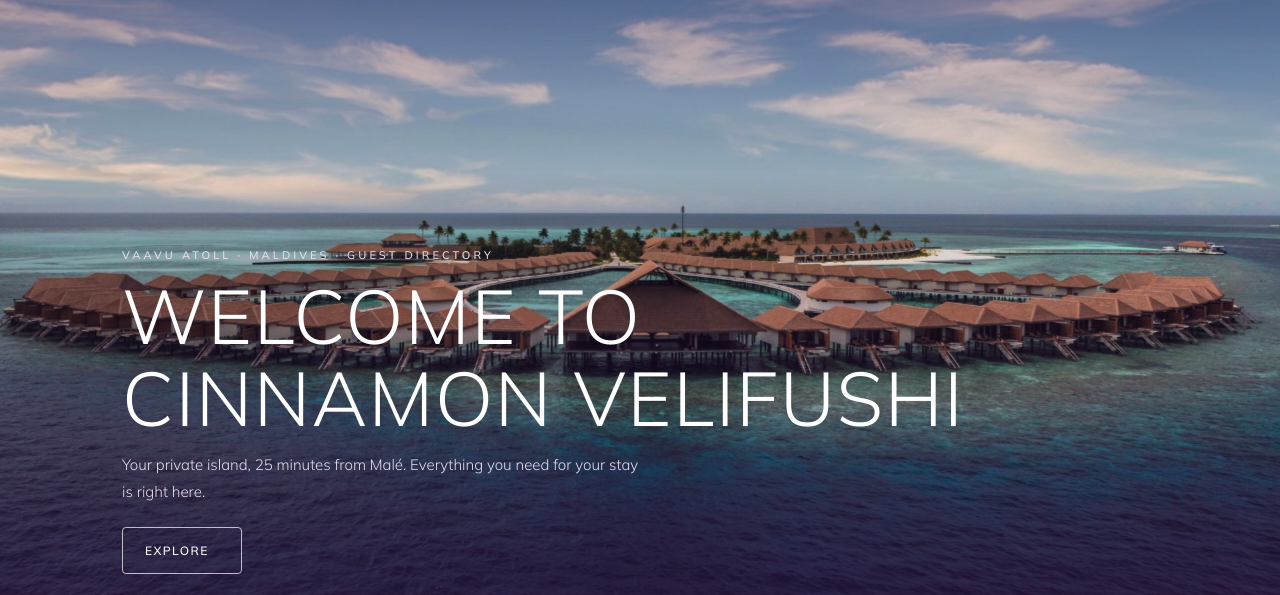
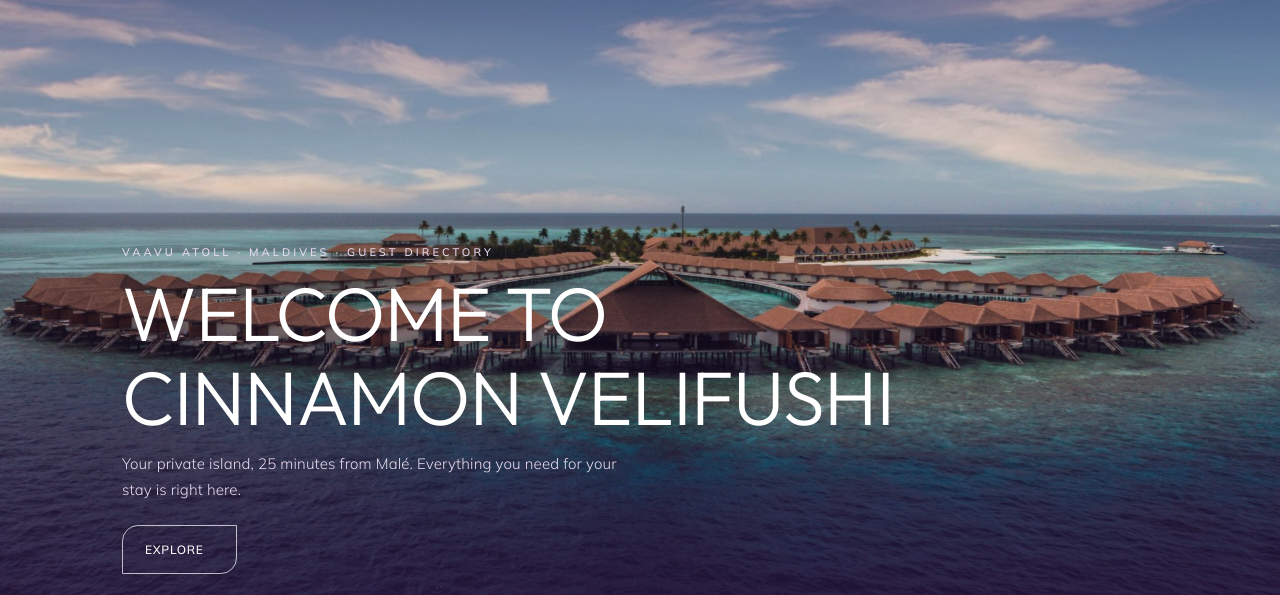
Before and after one commit to piushanCnakandala/Cinnamon-Velifushi, a plain HTML site: page index.html in a window 1280 px wide. Shown: the part 74-669 px from the top of the page. Drawn offline with Linux system fonts and the light colour scheme.

Commit message:
update typography and color scheme for improved readability and consistency

```diff
--- a/index.html
+++ b/index.html
@@ -10,13 +10,13 @@
 <meta name="description" content="Digital guest directory for Cinnamon Velifushi Maldives: menus, island experiences, spa, activities, resort map and more.">
 <link rel="preconnect" href="https://fonts.googleapis.com">
 <link rel="preconnect" href="https://fonts.gstatic.com" crossorigin>
-<link href="https://fonts.googleapis.com/css2?family=Mulish:wght@300;400;500;600&display=swap" rel="stylesheet">
+<link href="https://fonts.googleapis.com/css2?family=Mulish:wght@300;400;500;600&family=Outfit:wght@300&display=swap" rel="stylesheet">
 <style>
 :root{
   /* BRAND COLOURS — Cinnamon purple & white. Change these to retheme the whole site. */
   --cream:#ffffff;          /* page background */
   --paper:#f7f4f9;          /* alternate section background (soft purple-white) */
-  --ink:#1f1f1f;            /* main text (near-black, as on cinnamonhotels.com) */
+  --ink:#000000;            /* main text (black, as on cinnamonhotels.com) */
   --muted:#6e6e6e;          /* secondary text */
   --line:#e9e2ef;           /* hairlines & borders */
   --cinnamon:#612D87;       /* primary Cinnamon purple: headings, links, buttons */
@@ -26,10 +26,12 @@
   --night:#3b1b53;          /* dark contact strip */
   --tint:#e8dcf0;           /* light lilac text on photos */
   --shade:48,22,67;         /* RGB of photo overlays (deep purple) */
-  /* Cinnamon Hotels uses a light geometric sans (Proxima Nova); Mulish is the closest free match.
-     --serif is kept as a name so existing rules keep working, but now points to the same sans. */
-  --serif:Mulish,system-ui,-apple-system,"Segoe UI",Roboto,sans-serif;
-  --sans:Mulish,system-ui,-apple-system,"Segoe UI",Roboto,sans-serif;
+  /* cinnamonhotels.com: headings = Isidora 300, body = Proxima Nova. Both are licensed fonts, so the
+     free look-alikes Outfit (headings) and Mulish (body) load from Google Fonts as fallbacks; if the
+     licensed fonts are ever added to this site they take over automatically.
+     --serif is kept as a name so existing rules keep working; it now means "heading font". */
+  --serif:Isidora,Outfit,system-ui,-apple-system,"Segoe UI",Roboto,sans-serif;
+  --sans:"proxima-nova",Mulish,system-ui,-apple-system,"Segoe UI",Roboto,sans-serif;
   --safeB:env(safe-area-inset-bottom,0px);
 }
 *{box-sizing:border-box;margin:0;padding:0}
@@ -469,17 +471,21 @@ html,body{overflow-x:clip}
 /* ---------- Cinnamon Hotels typography ----------
    Matches cinnamonhotels.com: light uppercase sans headings in Cinnamon purple,
    airy body copy, small letter-spaced uppercase buttons. */
-body{line-height:1.6}
-.title,.hero h1,.phero h2,.group h3,.dh,.dpart,.tile .cap b,.feature b,.today-act-card h3{font-weight:300;text-transform:uppercase;letter-spacing:.02em;line-height:1.15}
+/* metrics measured on the live site: headings 300 / lh 1.2 / -0.0125em, card titles +0.011em,
+   body 300 / 15px / lh 26px / +0.01em, buttons 500 / 12px / +0.06em / radius 16px 0 */
+body{line-height:1.75;letter-spacing:.01em}
+.title,.hero h1,.phero h2,.group h3,.dh,.dpart,.today-act-card h3{font-family:var(--serif);font-weight:300;text-transform:uppercase;letter-spacing:-.0125em;line-height:1.2}
+.tile .cap b,.feature b{font-family:var(--serif);font-weight:300;text-transform:uppercase;letter-spacing:.011em;line-height:1.2}
 .title,.dh,.dpart,.group h3,.today-act-card h3{color:var(--cinnamon)}
-.hero h1{line-height:1.08}
-.title .tilde{font-style:normal}
-.dkick,.dq,.dor{font-style:normal;font-weight:300}
+.hero h1{line-height:1.1}
+/* cinnamonhotels.com uses no italics anywhere: keep all emphasis upright (incl. chatbot replies) */
+em,i,.title .tilde,.dkick,.dq,.dor,.dw,.empty-act{font-style:normal}
+.dkick,.dq,.dor{font-weight:300}
 .dkick,.dq{color:var(--cinnamon)}
-.dp,.block .head p,.split p,.hero p,.phero p{line-height:1.8}
-.hero .cta,.link,.vbar .open{letter-spacing:.12em;font-weight:500}
-.hero .cta:hover{letter-spacing:.16em}
-.hero .cta,.vbar .open,.cbtns a{border-radius:4px}
+.dp,.block .head p,.split p,.hero p,.phero p{font-weight:300;line-height:1.73}
+.hero .cta,.link,.vbar .open,.notif-modal-btn{font-family:var(--sans);font-size:12px;font-weight:500;letter-spacing:.06em;text-transform:uppercase}
+.hero .cta:hover{letter-spacing:.1em}
+.hero .cta,.vbar .open,.cbtns a,.notif-modal-btn{border-radius:16px 0}
 
 /* respect "reduce motion" phone settings */
 @media (prefers-reduced-motion: reduce){
```
